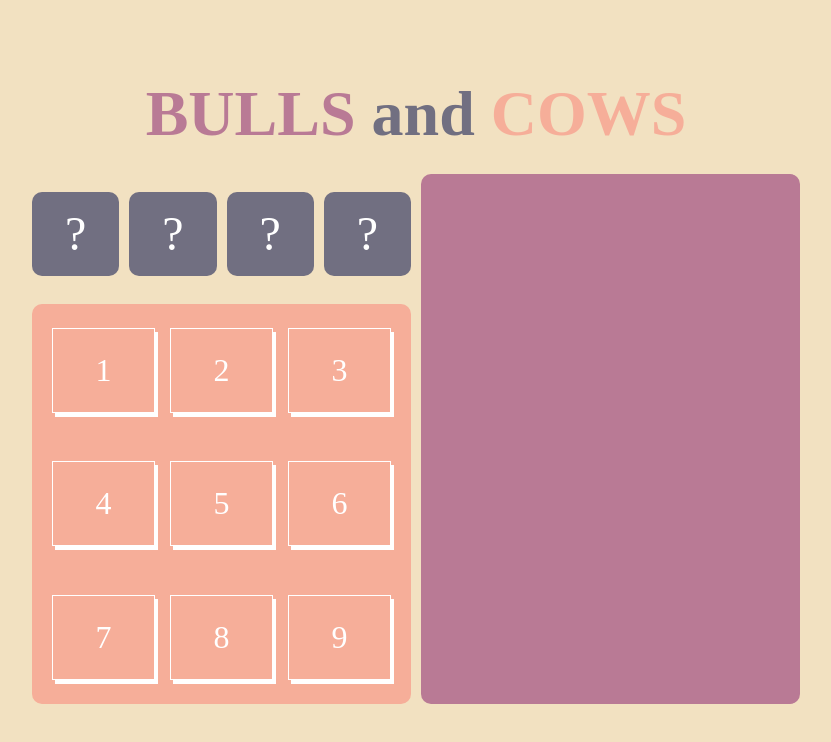
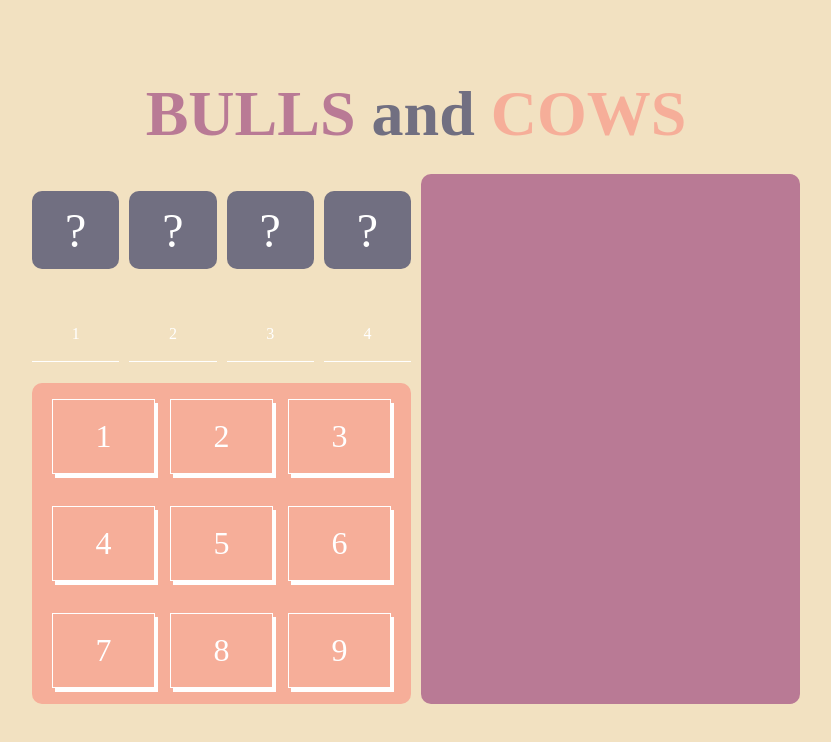
Before and after one commit to LoboRich/bulls-and-cow, a React (Create React App) app: page / in a window 1280 px wide. Shown: the top 742 px of the page, without its empty margins (224-1055 px from the left). Built offline with nearby package versions, Linux system fonts and the light colour scheme; a web font is replaced by a local one.

Commit message:
WIP: records all guesses

```diff
--- a/src/App.css
+++ b/src/App.css
@@ -20,7 +20,7 @@ h1 {
   grid-template-areas:
     'title title'
     'randomNumber combinations'
-    'form combinations'
+    'guess combinations'
     'form combinations'
     'form combinations';
   grid-gap: 10px;
@@ -31,6 +31,25 @@ h1 {
   margin-left: auto;
   margin-right: auto;
   margin-top: 5%;
+}
+
+.guess {
+  grid-area: guess;
+  background-color: transparent;
+  height: 100%;
+  display: grid;
+  grid-template-columns: 1fr 1fr 1fr 1fr;
+  grid-gap: 10px;
+  align-items: center;
+  border-radius: 10px;
+}
+
+.guessDigit {
+  border-bottom: 1px solid white;
+  display: flex;
+  align-items: center;
+  justify-content: center;
+  height: 70%;
 }
 
 .title {
--- a/src/App.js
+++ b/src/App.js
@@ -3,6 +3,7 @@ import Board from './components/Board';
 import './App.css';
 import Form from './components/Form';
 import SecretNum from './components/SecretNum';
+import Guesses from './components/Guesses';
 
 
 function App() {
@@ -19,6 +20,7 @@ function App() {
           <span style={{color: "#716F81"}}>and </span>
           <span style={{color: "#F6AE99"}}>COWS</span>
           </h1>
+        <Guesses />
         <Board />
         <Form />
         <SecretNum secret={state.secret}/>
--- a/src/components/Form.js
+++ b/src/components/Form.js
@@ -1,10 +1,16 @@
-import React from 'react';
+import React, {useState} from 'react';
 
 const Form = () => {
+  const [ guesses, setGuess ] = useState([]);
+
+  const Keypress = (e) => {
+    setGuess([...guesses,e.target.getAttribute("value")]);
+  }
 
   return (
+
     <div className="form">
-        <span className='key' value='1'>1</span>
+        <span className='key' value='1' onClick={(e) => Keypress(e)}>1</span>
         <span className='key' value='2'>2</span>
         <span className='key' value='3'>3</span>
         <span className='key' value='4'>4</span>
--- /dev/null
+++ b/src/components/Guesses.js
@@ -0,0 +1,21 @@
+import React, { Component } from 'react';
+import Form from './Form';
+
+const Guesses = (props) => {
+  console.log('Guess' + props);
+  const state = {
+    guesses: [1,2,3,4]
+  }
+  return (
+    <div className='guess'>
+      {state.guesses.map((g, i) => {
+        return  <div className="guessDigit">{g}</div>;
+      })}
+
+    </div>
+
+    );
+
+  }
+
+export default Guesses;
```
